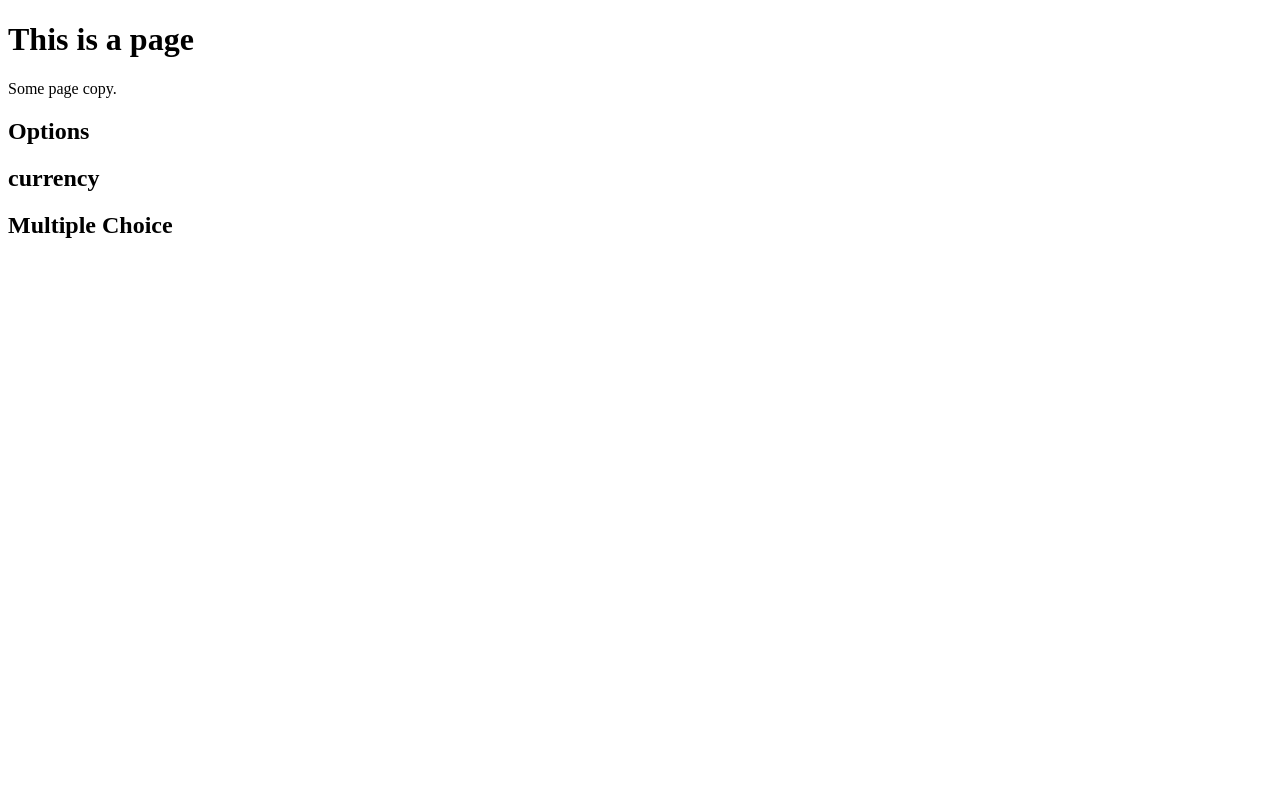
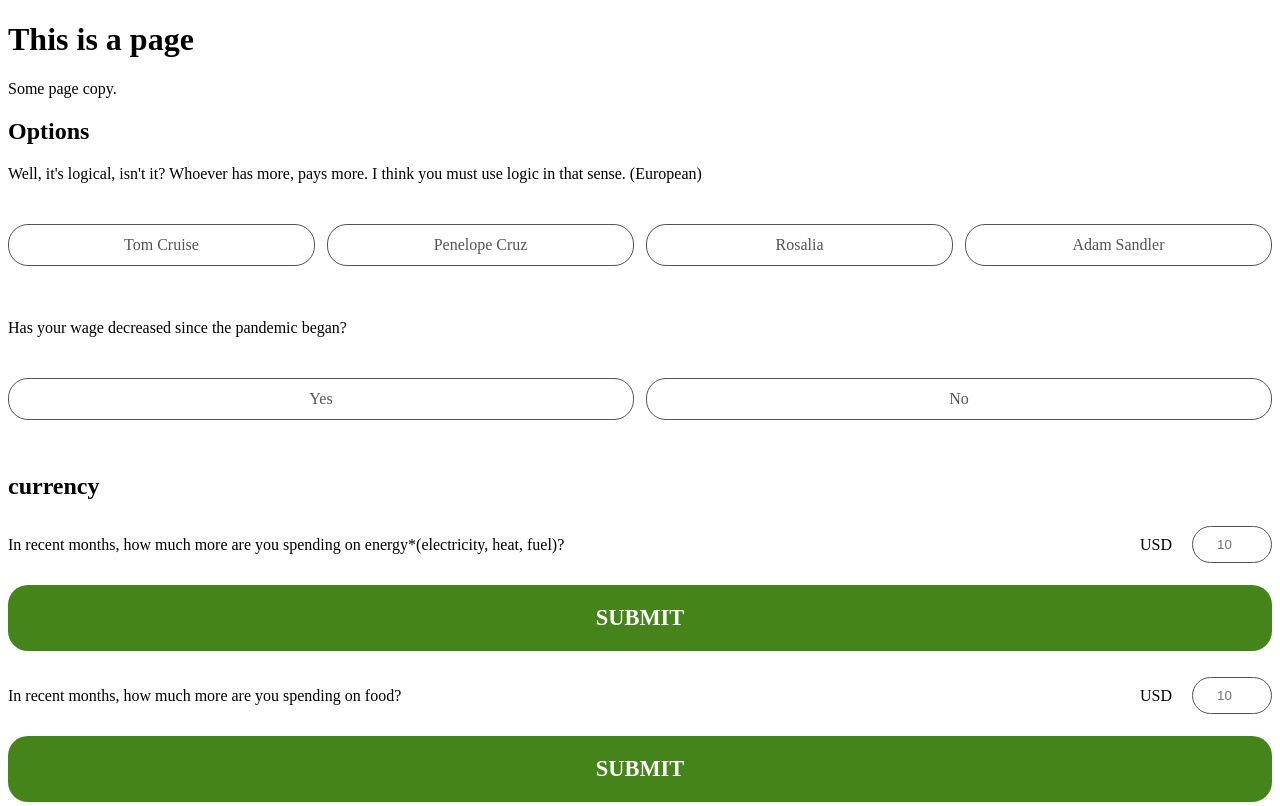
Before and after one commit to OxfamInternational/davos-widget, a plain HTML site: page index.html in a window 1280 px wide. Shown: the top 806 px of the page. Drawn offline with Linux system fonts and the light colour scheme.

Commit message:
Some tweaks to the theme

```diff
--- a/davos-widget.css
+++ b/davos-widget.css
@@ -10,6 +10,7 @@
     --ox-blue: #0b9cda;
     margin: 10px 0 20px;
     --border-radius: 20px;
+    --bottom-margin: 20px;
 }
 
 /* A couple of resets for consistency */
@@ -30,6 +31,7 @@
     text-decoration: none;
     border-top-left-radius: 0.25rem;
     border-bottom-left-radius: 0.25rem;
+    margin-bottom: var(--bottom-margin);
 }
 .davoswidget-cta,
 .davoswidget-cta:after {
@@ -56,11 +58,15 @@
 /* Quesitons */
 .davoswidget-question {
     flex-basis: 100%;
+    /* display: flex;
+    align-items:center;
+    justify-content:center; */
 }
 
 /* Responses */
 .davoswidget-response {
     margin-top: 20px;
+    margin-bottom: var(--bottom-margin);
 }
 
 /* Options/Multichoice */
@@ -76,6 +82,7 @@
 .davoswidget-multiplechoice li {
     list-style: none;
     flex: 1 0 0;
+    flex-basis: 20%;
 }
 .davoswidget-options li > a,
 .davoswidget-multiplechoice li > a {
@@ -153,6 +160,10 @@
     border-radius: var(--border-radius);
     padding: 10px;
 }
+.davoswidget input[type="number"] {
+    width: 80px;
+    text-align: center;;
+}
 
 /* Label */
 .davoswidget label {
@@ -171,6 +182,7 @@
 .davoswidget .flex {
     display: flex;
     gap: 20px;
+    align-items: center;
 }
 /* .davoswidget .flex > *:nth-child(1) {
     flex-basis: 50%;
--- a/davos-widget.json
+++ b/davos-widget.json
@@ -12,19 +12,19 @@
                 "type": "options",
                 "options": ["Elon Musk", "Warren Buffet", "Mark Zuckerberg", "James Cargill"],
                 "answer": "Elon Musk"
-            }
+            },
             {
                 "question": "Well, it's logical, isn't it? Whoever has more, pays more. I think you must use logic in that sense. (European)",
                 "type": "options",
                 "options": ["Tom Cruise", "Penelope Cruz", "Rosalia", "Adam Sandler"],
                 "answer": "Tom Cruise"
-            }
+            },
             {
                 "question": "I mean the truth is, I've never had it so good in terms of taxes. I am paying the lowest tax rate that I've ever paid in my life.",
                 "type": "options",
                 "options": ["Elon Musk", "Warren Buffet", "Mark Zuckerberg", "James Cargill"],
                 "answer": "Elon Musk"
-            }
+            },
             {
                 "question": "Well, it's logical, isn't it? Whoever has more, pays more. I think you must use logic in that sense. (European)",
                 "type": "options",
```
